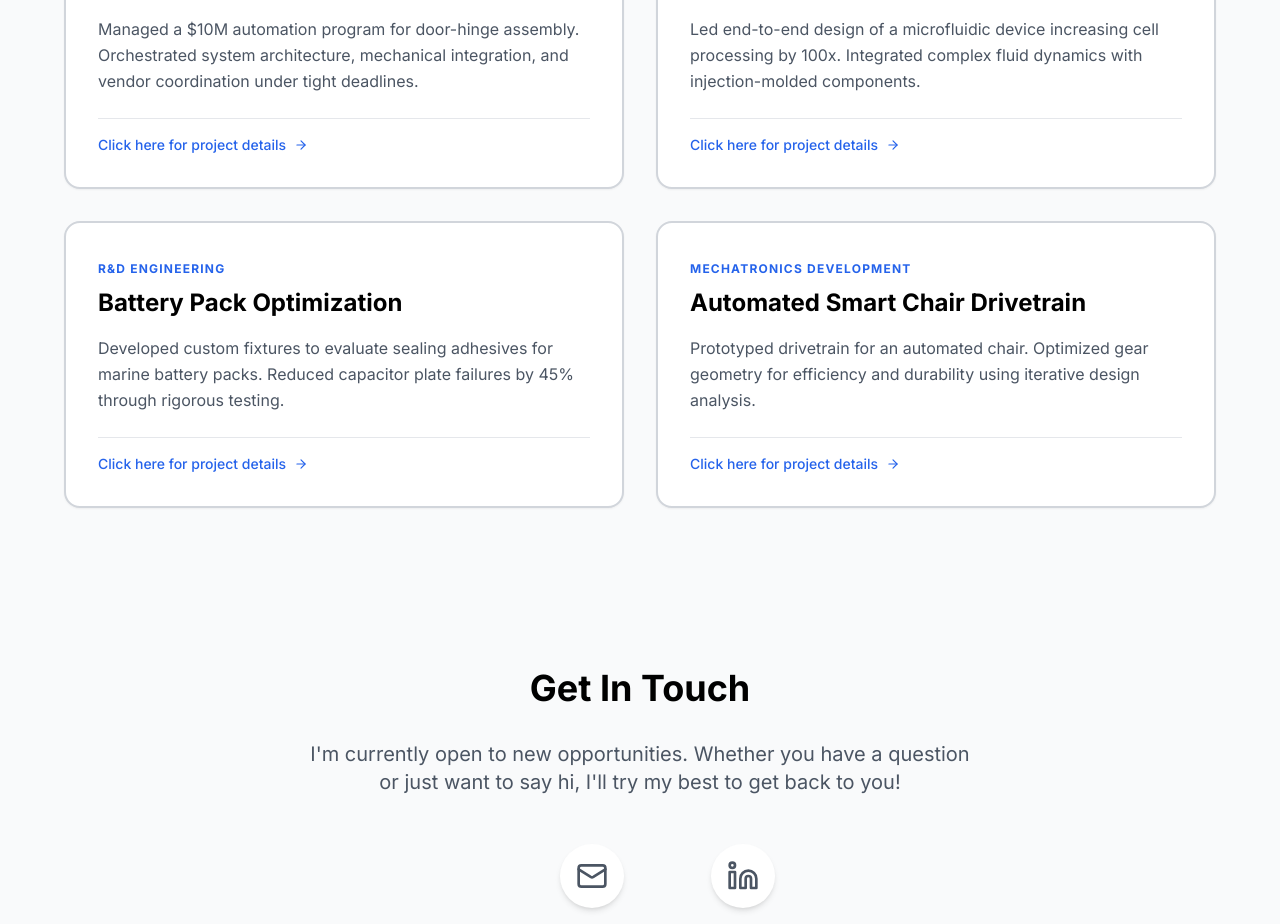
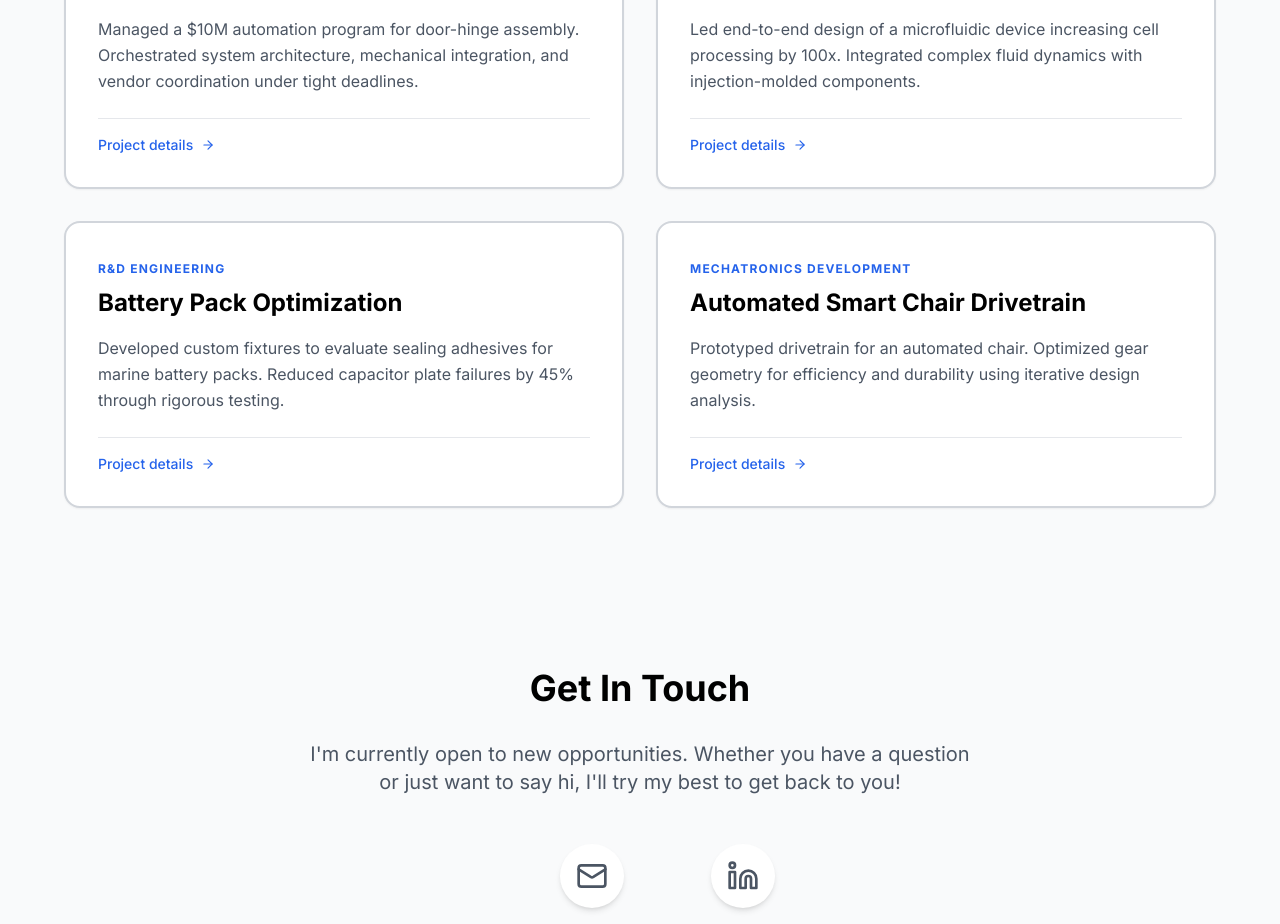
Before and after one commit to jackychen-dev/portfolio, a Next.js app: page / in a window 1280 px wide. Shown: the part 3941-4865 px from the top of the page. Built offline with nearby package versions, Linux system fonts and the light colour scheme.

Commit message:
Change project details text to 'Project details'

```diff
--- a/components/Projects.tsx
+++ b/components/Projects.tsx
@@ -82,7 +82,7 @@ export default function Initiatives() {
                 </p>
 
                 <div className="mt-auto text-blue-600 text-sm font-medium flex items-center pt-4 border-t border-gray-200 dark:border-gray-700">
-                  <span>Click here for project details</span>
+                  <span>Project details</span>
                   <ArrowRight size={14} className="ml-2" />
                 </div>
               </motion.div>
```
